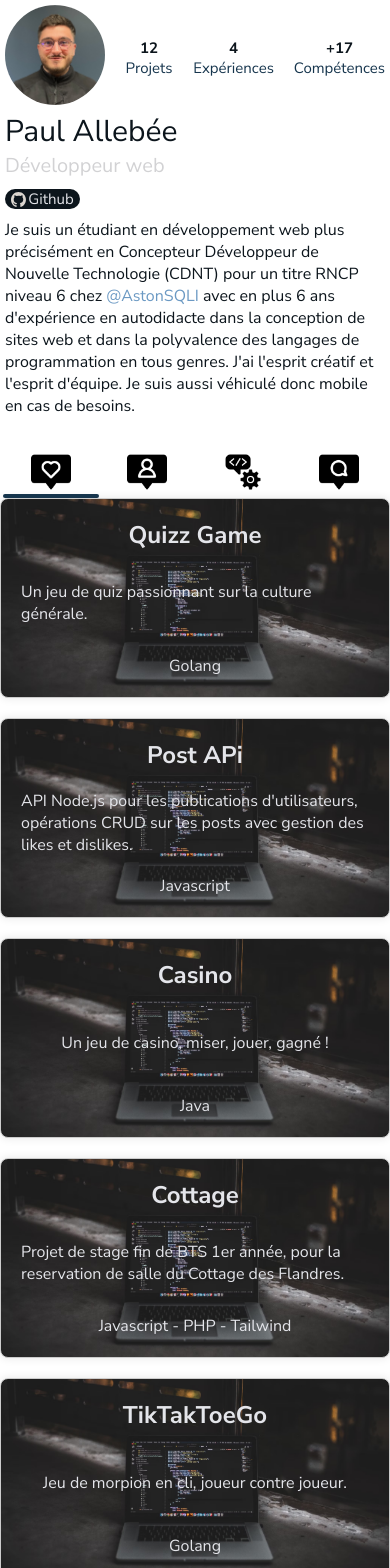
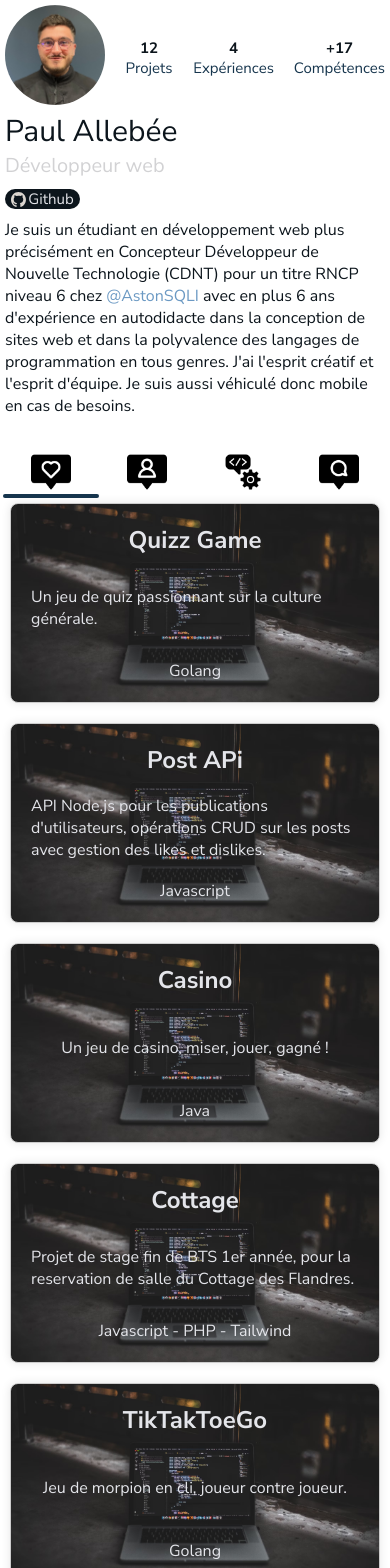
Before and after one commit to paul59-dev/Portfolio, a React (Create React App) app: page / in a window 390 px wide. Shown: the top 1568 px of the page. Built offline with nearby package versions, Linux system fonts and the light colour scheme.

Commit message:
feat: responsive mobile home

```diff
--- a/src/styles/pages/_home.scss
+++ b/src/styles/pages/_home.scss
@@ -30,5 +30,9 @@
                 transition: transform 0.3s ease; // Ajoutez une transition pour une animation fluide
             }
         }
+
+        @media screen and (max-width: $mobile-breakpoint) {
+            margin: 5px 10px;
+        }
     }
 }
```
